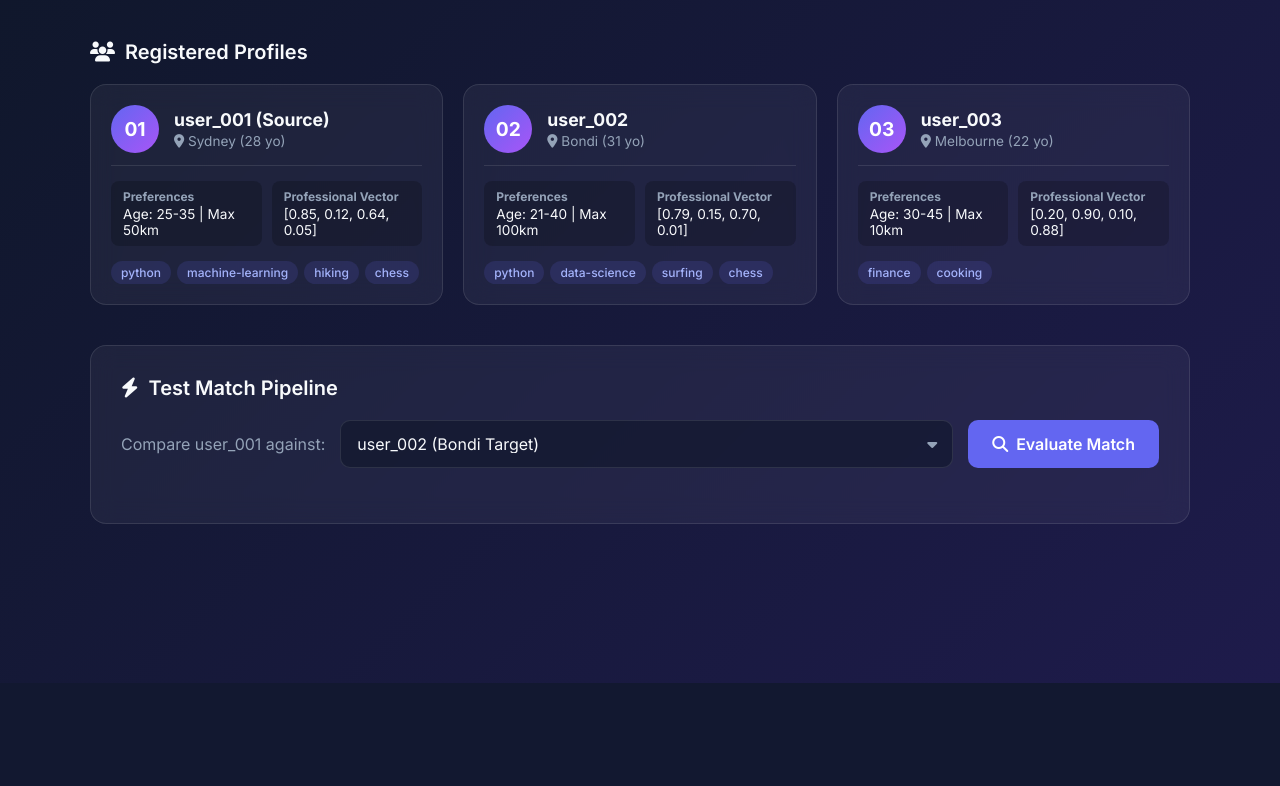
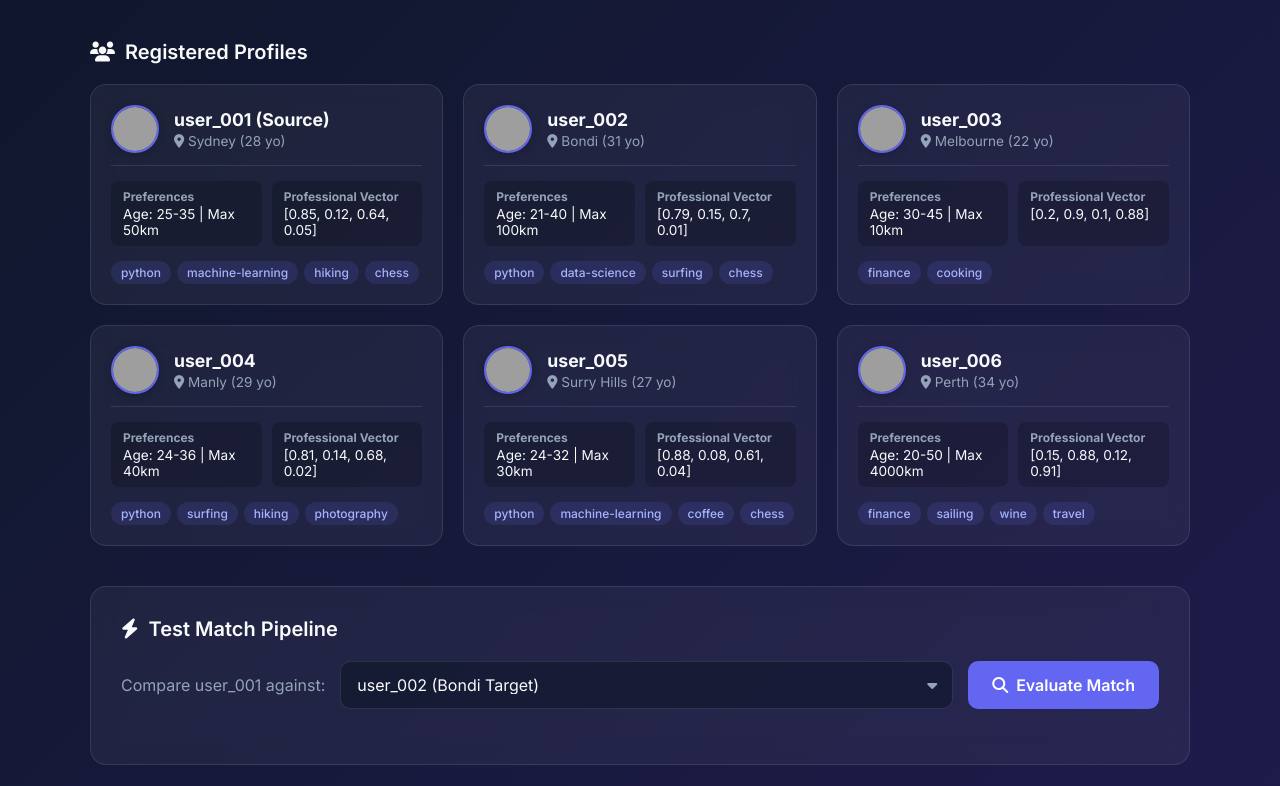
Before and after one commit to yoshiko-tsuka/User-Match-Engine-Visualizer, a FastAPI app: page / in a window 1280 px wide. Shown: the part 117-903 px from the top of the page. Before the commit the page ends 800 px from the top, so only its background shows below. Run offline with FastAPI, Linux system fonts and the light colour scheme; grey boxes are pictures that could not be loaded.

Commit message:
feat: add mock users and random person avatars to visualizer

```diff
--- a/main.py
+++ b/main.py
@@ -21,6 +21,7 @@ templates = Jinja2Templates(directory="templates")
 MOCK_GRAPH_DB: dict[str, dict] = {
     "user_001": {
         "id": "user_001",
+        "city": "Sydney",
         "preferences": {"min_age": 25, "max_age": 35, "max_distance_km": 50},
         "attributes": {"age": 28, "latitude": -33.8688, "longitude": 151.2093}, # Sydney
         "channels": {
@@ -30,6 +31,7 @@ MOCK_GRAPH_DB: dict[str, dict] = {
     },
     "user_002": {
         "id": "user_002",
+        "city": "Bondi",
         "preferences": {"min_age": 21, "max_age": 40, "max_distance_km": 100},
         "attributes": {"age": 31, "latitude": -33.8915, "longitude": 151.2767}, # Bondi
         "channels": {
@@ -39,11 +41,42 @@ MOCK_GRAPH_DB: dict[str, dict] = {
     },
     "user_003": {
         "id": "user_003",
+        "city": "Melbourne",
         "preferences": {"min_age": 30, "max_age": 45, "max_distance_km": 10},
         "attributes": {"age": 22, "latitude": -37.8136, "longitude": 144.9631}, # Melbourne
         "channels": {
             "professional": [0.20, 0.90, 0.10, 0.88],
             "interests": ["finance", "cooking"]
+        }
+    },
+    "user_004": {
+        "id": "user_004",
+        "city": "Manly",
+        "preferences": {"min_age": 24, "max_age": 36, "max_distance_km": 40},
+        "attributes": {"age": 29, "latitude": -33.7970, "longitude": 151.2880}, # Manly
+        "channels": {
+            "professional": [0.81, 0.14, 0.68, 0.02],
+            "interests": ["python", "surfing", "hiking", "photography"]
+        }
+    },
+    "user_005": {
+        "id": "user_005",
+        "city": "Surry Hills",
+        "preferences": {"min_age": 24, "max_age": 32, "max_distance_km": 30},
+        "attributes": {"age": 27, "latitude": -33.8830, "longitude": 151.2167}, # Surry Hills
+        "channels": {
+            "professional": [0.88, 0.08, 0.61, 0.04],
+            "interests": ["python", "machine-learning", "coffee", "chess"]
+        }
+    },
+    "user_006": {
+        "id": "user_006",
+        "city": "Perth",
+        "preferences": {"min_age": 20, "max_age": 50, "max_distance_km": 4000},
+        "attributes": {"age": 34, "latitude": -31.9505, "longitude": 115.8605}, # Perth
+        "channels": {
+            "professional": [0.15, 0.88, 0.12, 0.91],
+            "interests": ["finance", "sailing", "wine", "travel"]
         }
     }
 }
@@ -227,5 +260,7 @@ def get_user_matches(
 @app.get("/", response_class=HTMLResponse)
 def index(request: Request):
     return templates.TemplateResponse(
-        request=request, name="index.html"
+        request=request,
+        name="index.html",
+        context={"users": MOCK_GRAPH_DB}
     )
--- a/templates/index.html
+++ b/templates/index.html
@@ -100,6 +100,15 @@
             margin-bottom: 15px;
             padding-bottom: 12px;
             border-bottom: 1px solid var(--card-border);
+        }
+
+        .avatar-img {
+            width: 48px;
+            height: 48px;
+            border-radius: 50%;
+            object-fit: cover;
+            border: 2px solid var(--accent-color);
+            box-shadow: 0 2px 8px rgba(0, 0, 0, 0.2);
         }
 
         .avatar {
@@ -337,10 +346,40 @@
         <!-- USER PROFILES DISPLAY -->
         <h2 class="section-title"><i class="fa-solid fa-users"></i> Registered Profiles</h2>
         <div class="user-grid">
-            <!-- User 001 Card -->
+            {% if users %}
+            {% for user_id, user in users.items() %}
             <div class="user-card">
                 <div class="user-card-header">
-                    <div class="avatar">01</div>
+                    <img class="avatar-img" src="https://i.pravatar.cc/150?u={{ user_id }}" alt="{{ user_id }}">
+                    <div class="user-info">
+                        <h3>{{ user_id }}{% if user_id == 'user_001' %} (Source){% endif %}</h3>
+                        <span><i class="fa-solid fa-location-dot"></i> {{ user.city if user.city else 'Location' }} ({{
+                            user.attributes.age }} yo)</span>
+                    </div>
+                </div>
+                <div class="details-grid">
+                    <div class="detail-item">
+                        <strong>Preferences</strong>
+                        Age: {{ user.preferences.min_age }}-{{ user.preferences.max_age }} | Max {{
+                        user.preferences.max_distance_km }}km
+                    </div>
+                    <div class="detail-item">
+                        <strong>Professional Vector</strong>
+                        [{{ user.channels.professional | join(', ') }}]
+                    </div>
+                </div>
+                <div class="tags">
+                    {% for interest in user.channels.interests %}
+                    <span class="tag">{{ interest }}</span>
+                    {% endfor %}
+                </div>
+            </div>
+            {% endfor %}
+            {% else %}
+            <!-- Fallback Static User Cards -->
+            <div class="user-card">
+                <div class="user-card-header">
+                    <img class="avatar-img" src="https://i.pravatar.cc/150?u=user_001" alt="user_001">
                     <div class="user-info">
                         <h3>user_001 (Source)</h3>
                         <span><i class="fa-solid fa-location-dot"></i> Sydney (28 yo)</span>
@@ -363,11 +402,9 @@
                     <span class="tag">chess</span>
                 </div>
             </div>
-
-            <!-- User 002 Card -->
             <div class="user-card">
                 <div class="user-card-header">
-                    <div class="avatar">02</div>
+                    <img class="avatar-img" src="https://i.pravatar.cc/150?u=user_002" alt="user_002">
                     <div class="user-info">
                         <h3>user_002</h3>
                         <span><i class="fa-solid fa-location-dot"></i> Bondi (31 yo)</span>
@@ -390,11 +427,9 @@
                     <span class="tag">chess</span>
                 </div>
             </div>
-
-            <!-- User 003 Card -->
             <div class="user-card">
                 <div class="user-card-header">
-                    <div class="avatar">03</div>
+                    <img class="avatar-img" src="https://i.pravatar.cc/150?u=user_003" alt="user_003">
                     <div class="user-info">
                         <h3>user_003</h3>
                         <span><i class="fa-solid fa-location-dot"></i> Melbourne (22 yo)</span>
@@ -415,6 +450,82 @@
                     <span class="tag">cooking</span>
                 </div>
             </div>
+            <div class="user-card">
+                <div class="user-card-header">
+                    <img class="avatar-img" src="https://i.pravatar.cc/150?u=user_004" alt="user_004">
+                    <div class="user-info">
+                        <h3>user_004</h3>
+                        <span><i class="fa-solid fa-location-dot"></i> Manly (29 yo)</span>
+                    </div>
+                </div>
+                <div class="details-grid">
+                    <div class="detail-item">
+                        <strong>Preferences</strong>
+                        Age: 24-36 | Max 40km
+                    </div>
+                    <div class="detail-item">
+                        <strong>Professional Vector</strong>
+                        [0.81, 0.14, 0.68, 0.02]
+                    </div>
+                </div>
+                <div class="tags">
+                    <span class="tag">python</span>
+                    <span class="tag">surfing</span>
+                    <span class="tag">hiking</span>
+                    <span class="tag">photography</span>
+                </div>
+            </div>
+            <div class="user-card">
+                <div class="user-card-header">
+                    <img class="avatar-img" src="https://i.pravatar.cc/150?u=user_005" alt="user_005">
+                    <div class="user-info">
+                        <h3>user_005</h3>
+                        <span><i class="fa-solid fa-location-dot"></i> Surry Hills (27 yo)</span>
+                    </div>
+                </div>
+                <div class="details-grid">
+                    <div class="detail-item">
+                        <strong>Preferences</strong>
+                        Age: 24-32 | Max 30km
+                    </div>
+                    <div class="detail-item">
+                        <strong>Professional Vector</strong>
+                        [0.88, 0.08, 0.61, 0.04]
+                    </div>
+                </div>
+                <div class="tags">
+                    <span class="tag">python</span>
+                    <span class="tag">machine-learning</span>
+                    <span class="tag">coffee</span>
+                    <span class="tag">chess</span>
+                </div>
+            </div>
+            <div class="user-card">
+                <div class="user-card-header">
+                    <img class="avatar-img" src="https://i.pravatar.cc/150?u=user_006" alt="user_006">
+                    <div class="user-info">
+                        <h3>user_006</h3>
+                        <span><i class="fa-solid fa-location-dot"></i> Perth (34 yo)</span>
+                    </div>
+                </div>
+                <div class="details-grid">
+                    <div class="detail-item">
+                        <strong>Preferences</strong>
+                        Age: 20-50 | Max 4000km
+                    </div>
+                    <div class="detail-item">
+                        <strong>Professional Vector</strong>
+                        [0.15, 0.88, 0.12, 0.91]
+                    </div>
+                </div>
+                <div class="tags">
+                    <span class="tag">finance</span>
+                    <span class="tag">sailing</span>
+                    <span class="tag">wine</span>
+                    <span class="tag">travel</span>
+                </div>
+            </div>
+            {% endif %}
         </div>
 
         <!-- MATCH EXECUTION SECTION -->
@@ -424,8 +535,19 @@
                 <label style="color: var(--text-muted);">Compare user_001 against:</label>
                 <div class="user-select">
                     <select id="userSelectBox">
+                        {% if users %}
+                        {% for user_id, user in users.items() %}
+                        {% if user_id != 'user_001' %}
+                        <option value="{{ user_id }}">{{ user_id }} ({{ user.city }} Target)</option>
+                        {% endif %}
+                        {% endfor %}
+                        {% else %}
                         <option value="user_002">user_002 (Bondi Target)</option>
                         <option value="user_003">user_003 (Melbourne Target)</option>
+                        <option value="user_004">user_004 (Manly Target)</option>
+                        <option value="user_005">user_005 (Surry Hills Target)</option>
+                        <option value="user_006">user_006 (Perth Target)</option>
+                        {% endif %}
                     </select>
                 </div>
                 <button onclick="fetchMatchData()">
```
